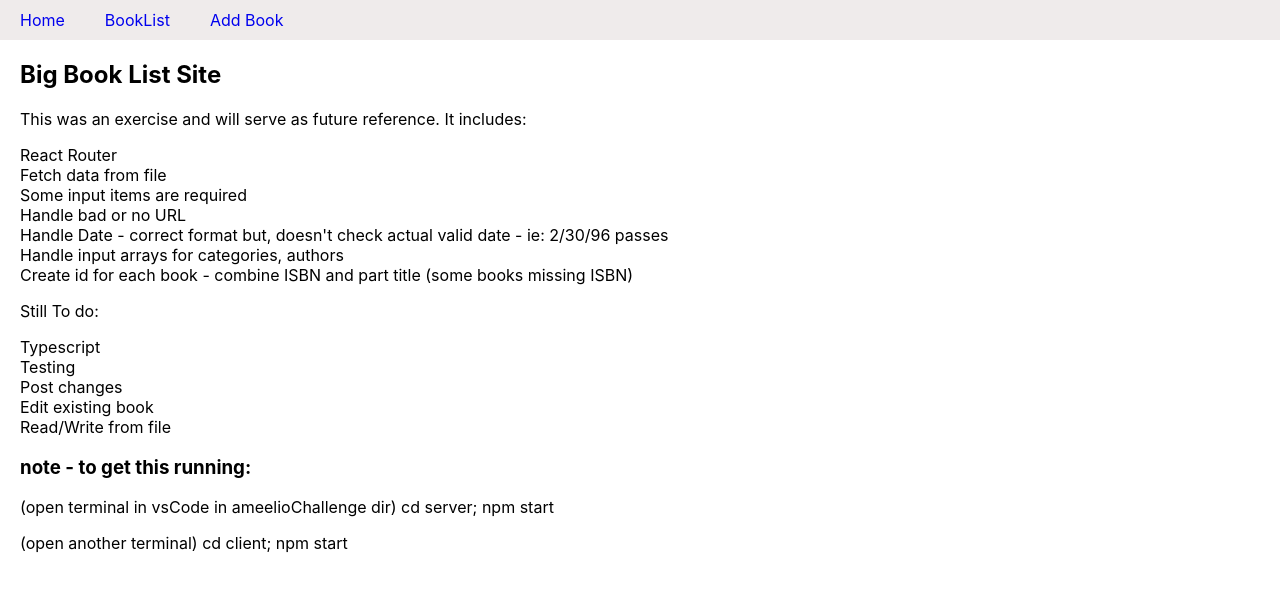
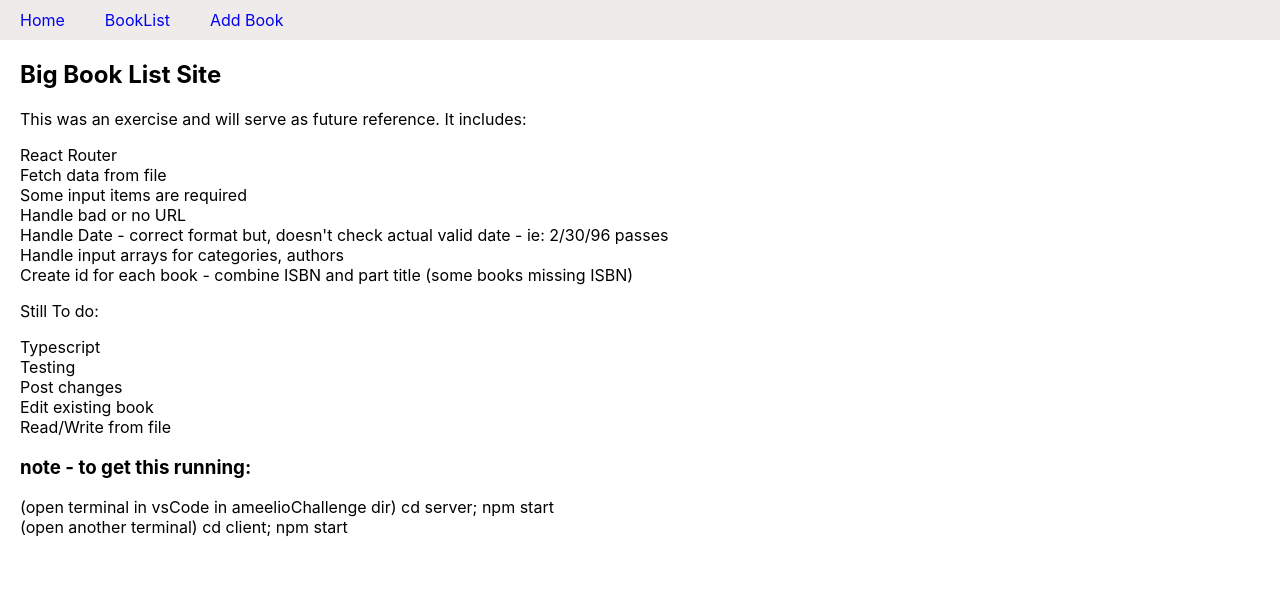
Before and after one commit to christinechang/ameelioChallenge, a React (Create React App) app in the folder client/: page / in a window 1280 px wide. Shown: the top 590 px of the page. Built offline with nearby package versions, Linux system fonts and the light colour scheme; no server answers.

Commit message:
tweak notes

```diff
--- a/client/src/pages/Home.js
+++ b/client/src/pages/Home.js
@@ -25,8 +25,10 @@ const Home = (props) => {
       </ul>
 
       <h3>note - to get this running:</h3>
-      <p> (open terminal in vsCode in ameelioChallenge dir) cd server; npm start</p>
-      <p> (open another terminal) cd client; npm start</p>
+      <ul>
+        <li> (open terminal in vsCode in ameelioChallenge dir) cd server; npm start</li>
+        <li> (open another terminal) cd client; npm start</li>
+      </ul>
     </div>
   );
 }
```
